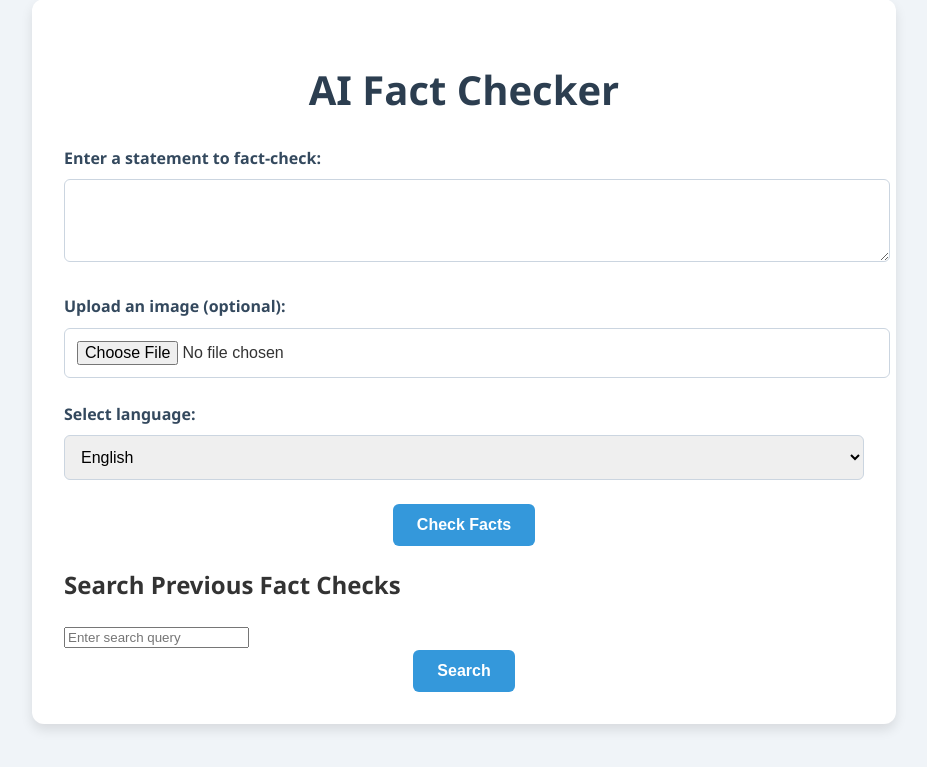
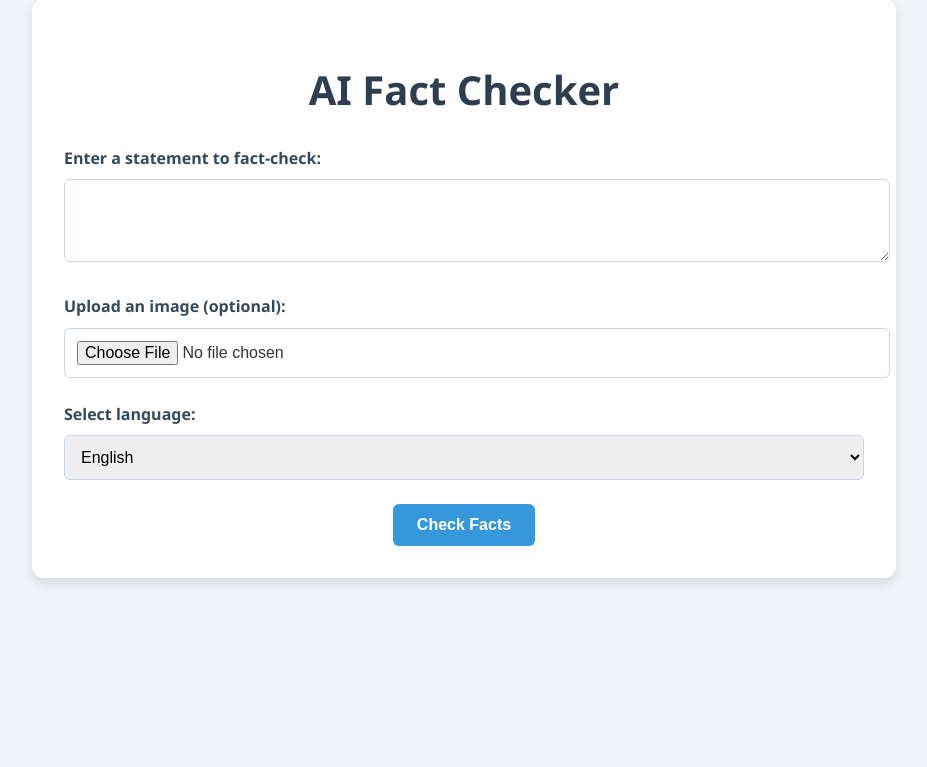
Before and after one commit to PierrunoYT/VeriFact-AI, a Flask app: page / in a window 1280 px wide. Shown: the part 33-800 px from the top of the page, without its empty margins (176-1103 px from the left). Run offline with Flask 2, Linux system fonts and the light colour scheme.

Commit message:
Removed Elasticsearch-related code and functionality from the project.

```diff
--- a/app.py
+++ b/app.py
@@ -1,6 +1,5 @@
-from flask import Flask, render_template, request, Response, stream_with_context, jsonify
+from flask import Flask, render_template, request, Response, stream_with_context
 from fact_checker import fact_check, analyze_image_and_fact
-from elasticsearch_operations import index_fact_check, search_fact_checks
 import os
 from werkzeug.utils import secure_filename
 import json
@@ -29,24 +28,16 @@ def index():
                 for chunk in result_generator:
                     result += chunk
                     yield f"data: {json.dumps({'content': chunk})}\n\n"
-                index_fact_check(statement, result, image_path)
                 os.remove(image_path)  # Clean up the uploaded file
             else:
                 result_generator = fact_check(statement, language)
                 for chunk in result_generator:
                     result += chunk
                     yield f"data: {json.dumps({'content': chunk})}\n\n"
-                index_fact_check(statement, result)
 
         return Response(stream_with_context(generate()), content_type='text/event-stream')
 
     return render_template('index.html')
 
-@app.route('/search', methods=['GET'])
-def search():
-    query = request.args.get('q', '')
-    results = search_fact_checks(query)
-    return jsonify(results)
-
 if __name__ == '__main__':
     app.run(debug=True)
--- a/requirements.txt
+++ b/requirements.txt
@@ -2,4 +2,3 @@ flask==2.1.0
 requests==2.26.0
 python-dotenv==0.19.1
 Werkzeug==2.0.2
-elasticsearch==7.17.0
--- a/templates/index.html
+++ b/templates/index.html
@@ -30,12 +30,6 @@
         <div id="result" style="display: none;">
             <h2>Analysis Result:</h2>
             <p id="result-content"></p>
-        </div>
-        <div id="search-section">
-            <h2>Search Previous Fact Checks</h2>
-            <input type="text" id="search-input" placeholder="Enter search query">
-            <button id="search-button">Search</button>
-            <div id="search-results"></div>
         </div>
     </div>
     <script>
@@ -99,42 +93,6 @@
                 resultContentElement.textContent = 'An error occurred while processing your request. Please try again.';
             }
         });
-
-        document.getElementById('search-button').addEventListener('click', async () => {
-            const query = document.getElementById('search-input').value;
-            const searchResultsElement = document.getElementById('search-results');
-
-            searchResultsElement.textContent = 'Searching...';
-
-            try {
-                const response = await fetch(`/search?q=${encodeURIComponent(query)}`);
-
-                if (!response.ok) {
-                    throw new Error(`HTTP error! status: ${response.status}`);
-                }
-
-                const results = await response.json();
-
-                searchResultsElement.innerHTML = '';
-                results.forEach(result => {
-                    const resultElement = document.createElement('div');
-                    resultElement.classList.add('search-result');
-                    resultElement.innerHTML = `
-                        <h3>${result._source.statement}</h3>
-                        <p>${result._source.result}</p>
-                        <small>Date: ${new Date(result._source.timestamp).toLocaleString()}</small>
-                    `;
-                    searchResultsElement.appendChild(resultElement);
-                });
-
-                if (results.length === 0) {
-                    searchResultsElement.textContent = 'No results found.';
-                }
-            } catch (error) {
-                console.error('Error:', error);
-                searchResultsElement.textContent = 'An error occurred while searching. Please try again.';
-            }
-        });
     </script>
 </body>
 </html>
```
Also changed, not shown: 1 other file.
